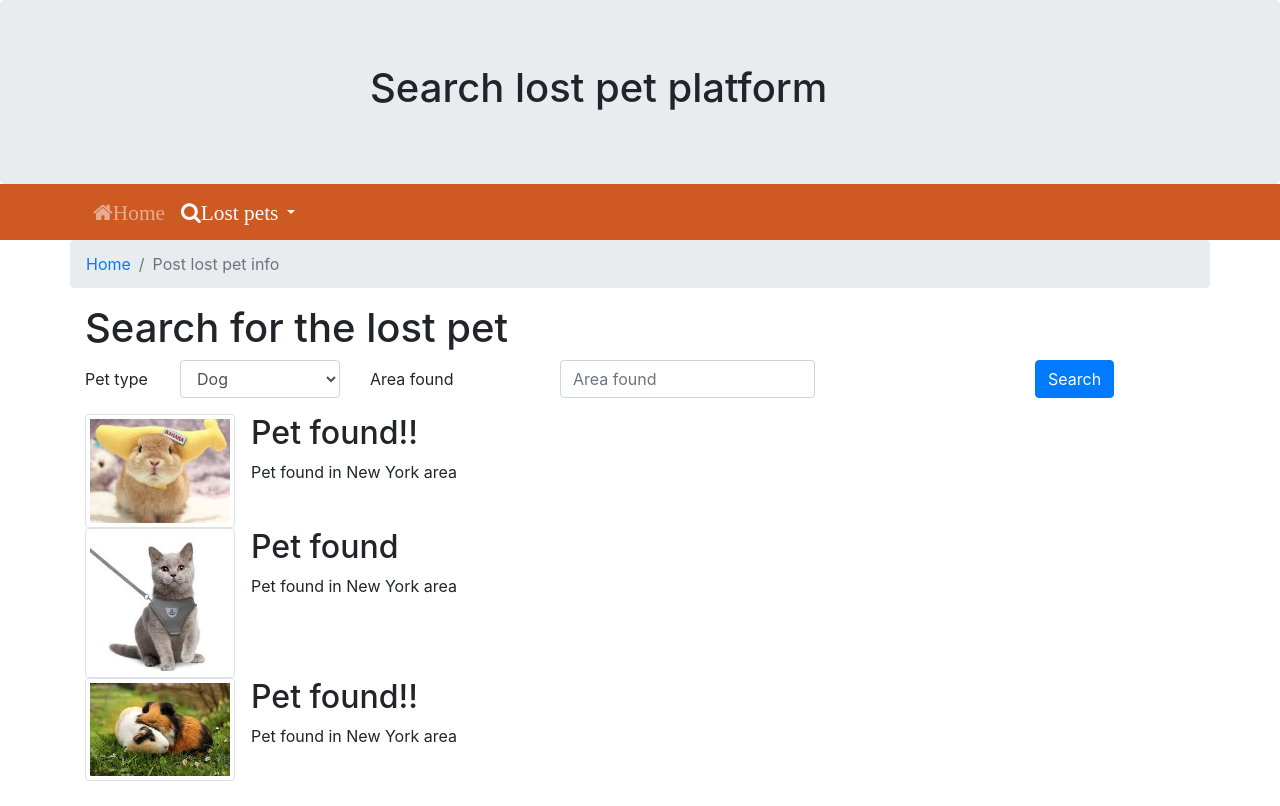
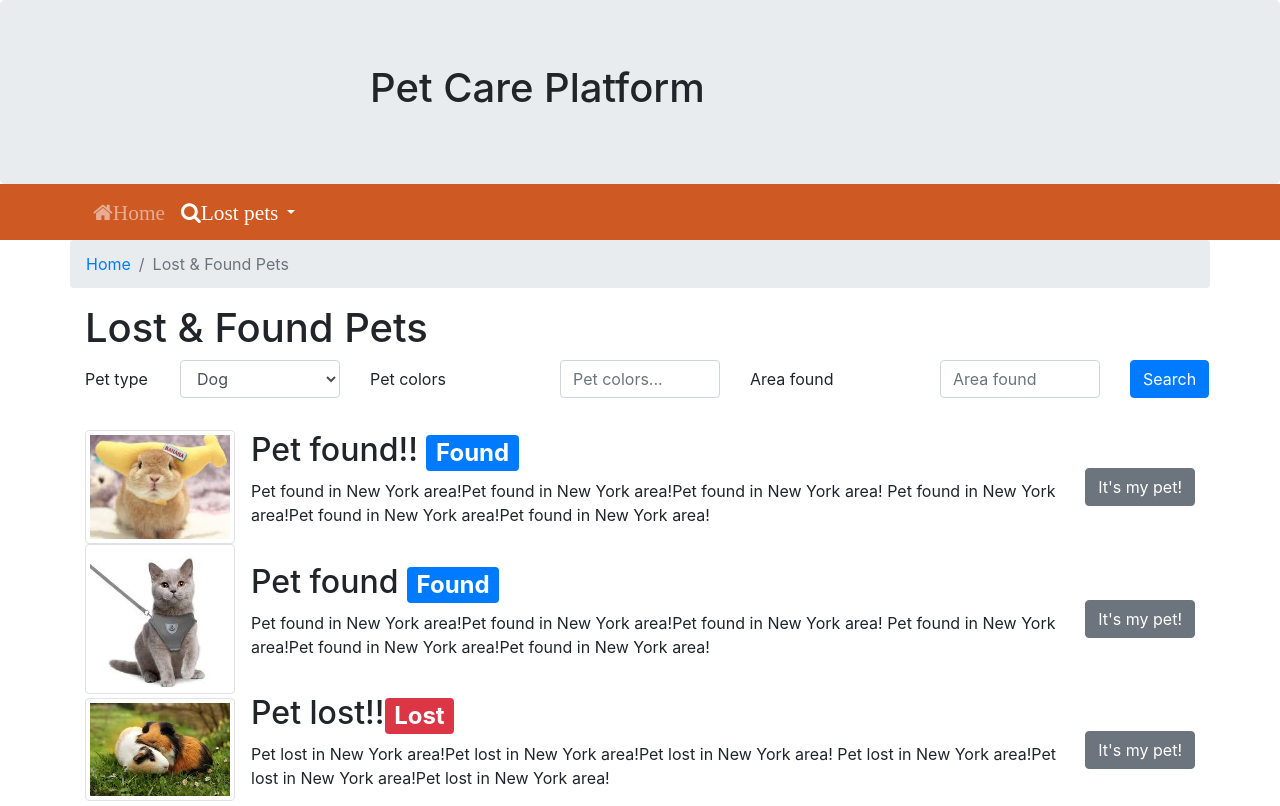
Before and after one commit to kalymgr/pet-care-platform, a website: page search-lost-pet.html in a window 1280 px wide. Drawn offline with nearby package versions, Linux system fonts and the light colour scheme.

Commit message:
Finished with Features related to lost pet search

```diff
--- a/search-lost-pet.html
+++ b/search-lost-pet.html
@@ -12,14 +12,14 @@
     <link rel="stylesheet" href="css/styles.css">
     <!-- endbuild -->
 
-    <title>Search lost pet</title>
+    <title>Lost & Found pets</title>
 </head>
 <body>
 <header class="jumbotron">
     <div class="container">
         <div class="row justify-content-center">
             <div class="col-12 col-sm-6">
-                <h1>Search lost pet platform</h1>
+                <h1>Pet Care Platform</h1>
             </div>
         </div>
     </div>
@@ -46,7 +46,7 @@
                             <span class="fa fa-edit fa-lg">Post lost pet info</span>
                         </a>
                         <a class="dropdown-item" href="./search-lost-pet.html">
-                            <span class="fa fa-search fa-lg">Search lost pet</span>
+                            <span class="fa fa-search fa-lg">Lost & Found Pets</span>
                         </a>
                     </div>
                 </li>
@@ -61,14 +61,14 @@
     <div class="row">
         <ol class="col-12 breadcrumb">
             <li class="breadcrumb-item"><a href="./index.html">Home</a> </li>
-            <li class="breadcrumb-item active">Post lost pet info</li>
+            <li class="breadcrumb-item active">Lost & Found Pets</li>
         </ol>
     </div>
     <!--End of Breadcrumb -->
     <div class="row">
-        <div class="col-12"><h1>Search for the lost pet</h1></div>
+        <div class="col-12"><h1>Lost & Found Pets</h1></div>
     </div>
-    <div class="row">
+    <div class="row mb-3">
         <div class="col-12">
             <form>
                 <div class="form-group row">
@@ -80,48 +80,65 @@
                             <option>Other</option>
                         </select>
                     </div>
+                    <label class="col-form-label col-md-2" for="petColors">Pet colors</label>
+                    <div class="col-md-2">
+                        <input class="form-control" type="text" id="petColors" name="petColors" placeholder="Pet colors...">
+                    </div>
                     <label class="col-form-label col-md-2" for="areaFound">Area found</label>
-                    <div class="col-md-3">
+                    <div class="col-md-2">
                         <input class="form-control" type="text" id="areaFound" name="areaFound" placeholder="Area found">
                     </div>
-                    <div class="offset-md-2 col-md-2">
+                    <div class="col-md-1">
                         <button type="submit" class="btn btn-primary">Search</button>
                     </div>
                 </div>
             </form>
         </div>
     </div>
-    <div class="row align-items-center">
+    <div class="row">
         <div class="col-12">
-            <div class="media">
+            <div class="media align-items-center">
                 <img class="d-flex mr-3 img-thumbnail align-self-center" src="img/bugs.jpg" alt="bugs">
-                <div class="media-body">
-                    <h2>Pet found!!</h2>
+                <div class="media-body d-none d-md-block">
+                    <h2>Pet found!! <span class="badge badge-primary">Found</span> </h2>
                     <p class="d-sm-block">
-                        Pet found in New York area
+                        Pet found in New York area!Pet found in New York area!Pet found in New York area!
+                        Pet found in New York area!Pet found in New York area!Pet found in New York area!
                     </p>
+                </div>
+                <div>
+                    <button class="btn btn-secondary">It's my pet!</button>
+                </div>
+
+            </div>
+        </div>
+        <div class="col-12">
+            <div class="media align-items-center">
+                <img class="d-flex mr-3 img-thumbnail align-self-center" src="img/lacta.jpg" alt="bugs">
+                <div class="media-body d-none d-md-block">
+                    <h2>Pet found <span class="badge badge-primary">Found</span></h2>
+                    <p class="d-sm-block">
+                        Pet found in New York area!Pet found in New York area!Pet found in New York area!
+                        Pet found in New York area!Pet found in New York area!Pet found in New York area!
+                    </p>
+                </div>
+                <div>
+                    <button class="btn btn-secondary">It's my pet!</button>
                 </div>
             </div>
         </div>
         <div class="col-12">
-            <div class="media">
-                <img class="d-flex mr-3 img-thumbnail align-self-center" src="img/lacta.jpg" alt="bugs">
-                <div class="media-body">
-                    <h2>Pet found</h2>
+            <div class="media align-items-center">
+                <img class="d-flex mr-3 img-thumbnail align-self-center" src="img/rocky.jpg" alt="bugs">
+                <div class="media-body d-none d-md-block">
+                    <h2>Pet lost!!<span class="badge badge-danger">Lost</span></h2>
                     <p class="d-sm-block">
-                        Pet found in New York area
+                        Pet lost in New York area!Pet lost in New York area!Pet lost in New York area!
+                        Pet lost in New York area!Pet lost in New York area!Pet lost in New York area!
                     </p>
                 </div>
-            </div>
-        </div>
-        <div class="col-12">
-            <div class="media">
-                <img class="d-flex mr-3 img-thumbnail align-self-center" src="img/rocky.jpg" alt="bugs">
-                <div class="media-body">
-                    <h2>Pet found!!</h2>
-                    <p class="d-sm-block">
-                        Pet found in New York area
-                    </p>
+                <div>
+                    <button class="btn btn-secondary">It's my pet!</button>
                 </div>
             </div>
         </div>
```
Also changed, not shown: post-lost-pet-info.html (+21 -2 lines).
